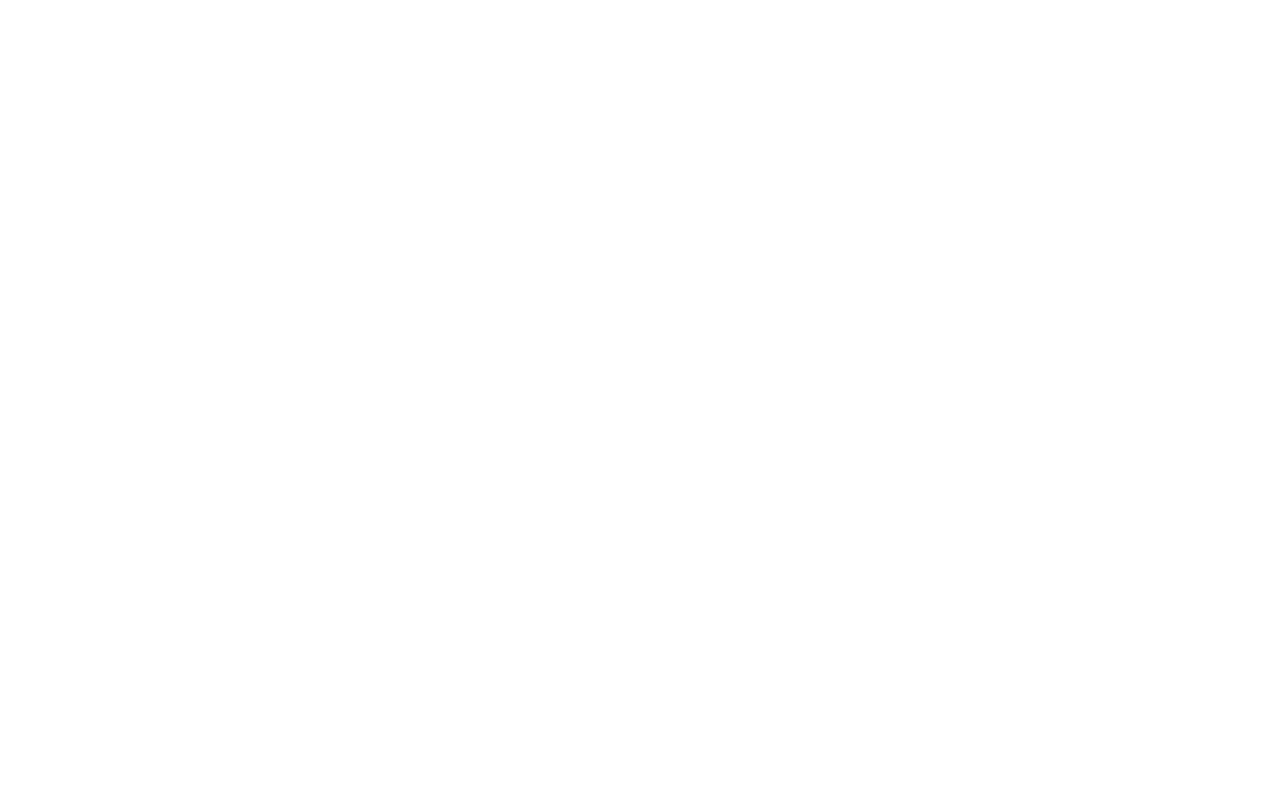
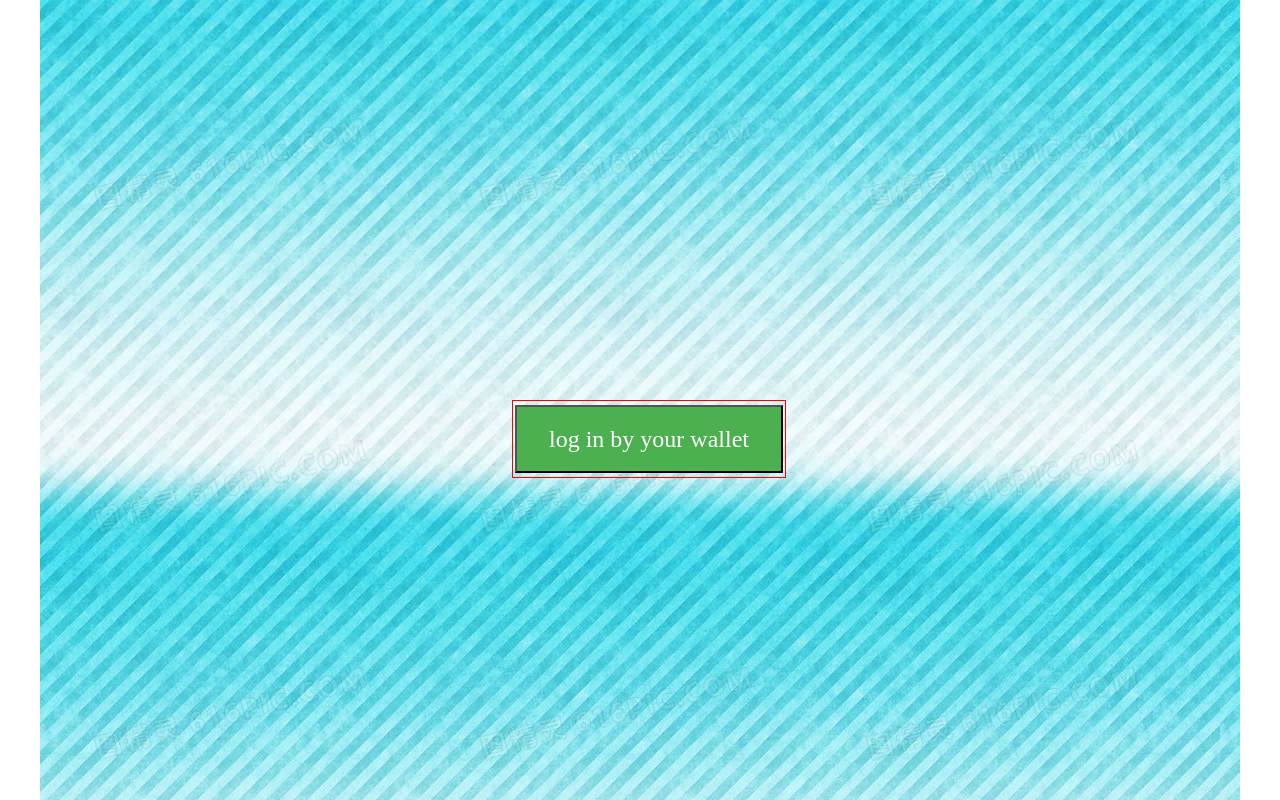
Before and after one commit to idhub-did-plus/kycProviderManager, a Vue app: page /#/login in a window 1280 px wide. Shown: the top 800 px of the page. Built offline with nearby package versions, Linux system fonts and the light colour scheme.

Commit message:
add login page

```diff
--- a/src/modules/baseURL.js
+++ b/src/modules/baseURL.js
@@ -1,4 +1,5 @@
 const baseURL = "http://api.provider.kyc.idhub.network";
+// const baseURL = "http://13.229.205.74:2004"
 
 export default {
   baseURL
--- a/src/router/index.js
+++ b/src/router/index.js
@@ -9,10 +9,12 @@
 import management from "./management"
 import processing from "./processing"
 import newPage from "./newPage"
+import Login from "./login"
 
 export default new Router({
   routes: [
-    {path:"/",redirect:"unReceivedList"},
-    processingDetail,unreceived,management,history,processing,newPage
+    // {path:"/",redirect:"unReceivedList"},
+    {path:"/",redirect:"login"},
+    processingDetail,unreceived,management,history,processing,newPage,Login
   ]
 })
--- /dev/null
+++ b/src/router/login.js
@@ -0,0 +1,5 @@
+export default {
+    name:"login",
+    path:"/login",
+    component:()=>import("@/views/login.vue")
+}
--- /dev/null
+++ b/src/views/login.vue
@@ -0,0 +1,90 @@
+<template>
+    <div class="login">
+        <div class="div">
+            <input type="button" @click="login" class="button" value="log in by your wallet">
+        </div>
+    </div>
+</template>
+<style lang="scss" scoped>
+    body{
+        .login{
+            height:1000px;
+            background-color:#5544aa;
+            background-image:url('../assets/b9.jpg');
+            text-align:center;
+            .div{
+                margin:0 auto;
+
+                border:1px solid #F00;
+                position: absolute;
+                top: 50%;
+                left: 40%;
+                .button {
+                    background-color: #4CAF50;
+                    border: 3;
+                    color: white;
+                    padding: 15px 32px;
+                    text-align: center;
+                    text-decoration: none;
+                    display: inline-block;
+                    font-size: 24px;
+                    margin: 4px 2px;
+                    cursor: pointer;
+                }
+            }
+        }
+    }
+</style>
+<script>
+import url from "../modules/baseURL"
+export default {
+    deta(){
+        return {
+            timestamp:0
+        }
+    },
+    mounted(){
+        var myDate = new Date();
+        this.timestamp = myDate.getTime();
+        window.addEventListener('load', function() {
+	        if (!window.web3) {//用来判断你是否安装了metamask
+	          window.alert('Please install MetaMask first.');
+	          return;
+	        }
+	      	if (window.ethereum) {
+		        window.web3 = new Web3(ethereum);
+		        try{
+		            ethereum.enable();
+		        }catch(error) {
+		           window.alert('something is wrong.');
+		        }
+	        }
+		});
+    },
+    methods:{
+        onsign(error, signature){
+            var ajax = new XMLHttpRequest();
+	        ajax.onreadystatechange = ()=>{
+                if(ajax.readyState == 4 && ajax.status == 200){
+                    var msg = ajax.responseText;
+                    alert(msg);
+                    var json = JSON.parse(msg)
+                    if(json.success){
+                        this.$router.push({path:"/unReceivedList"})
+                    }else{
+                        alert(json.message)
+                    }
+                }
+            }
+
+            var identity = web3.eth.coinbase;
+            ajax.open('get',url.baseURL+'/auth/login?identity='+identity+'&timestamp='+this.timestamp + "&signature=" + signature);
+            ajax.send(null);
+        },
+        login(){
+            var data = web3.fromUtf8(this.timestamp + web3.eth.coinbase)
+	        web3.personal.sign(data, web3.eth.coinbase,this.onsign);
+        }
+    }
+}
+</script>
```
Also changed, not shown: src/assets/b9.jpg (added), 32 other files (tests, documents, lock files or other folders).
